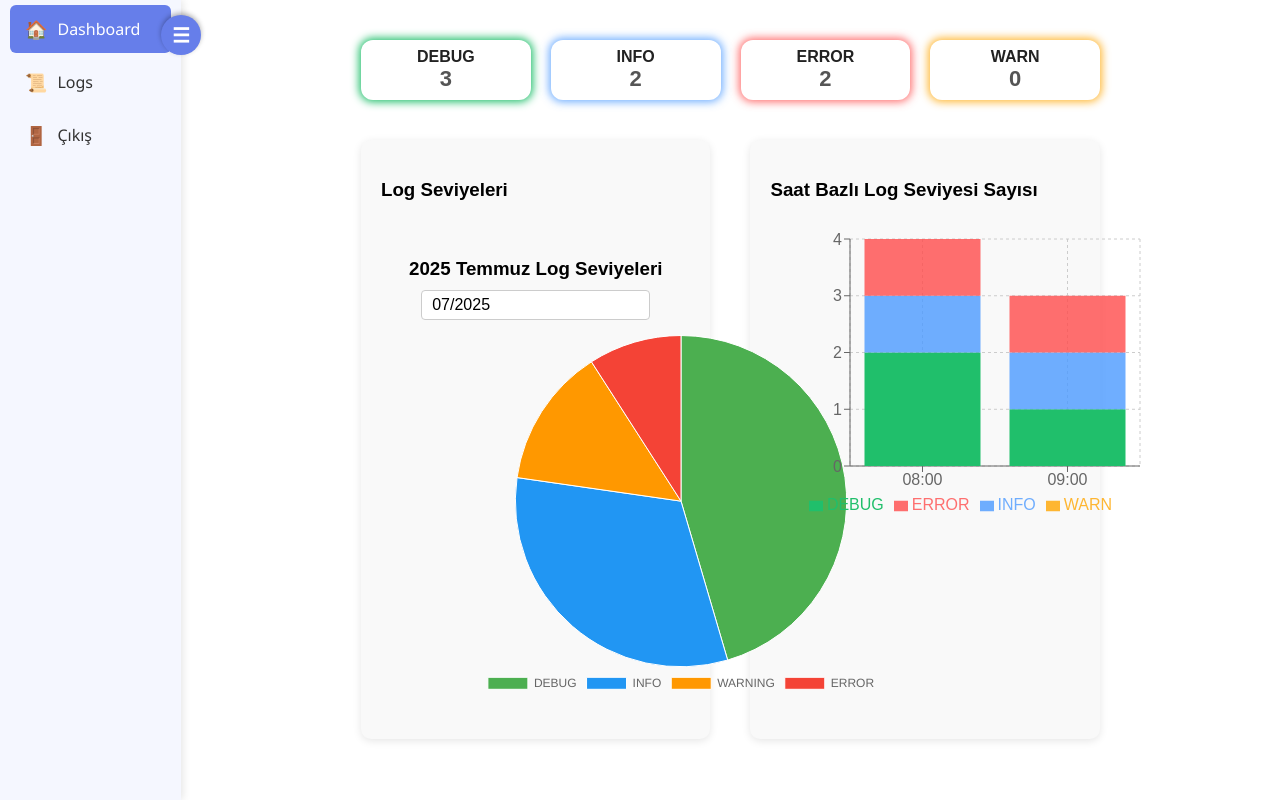
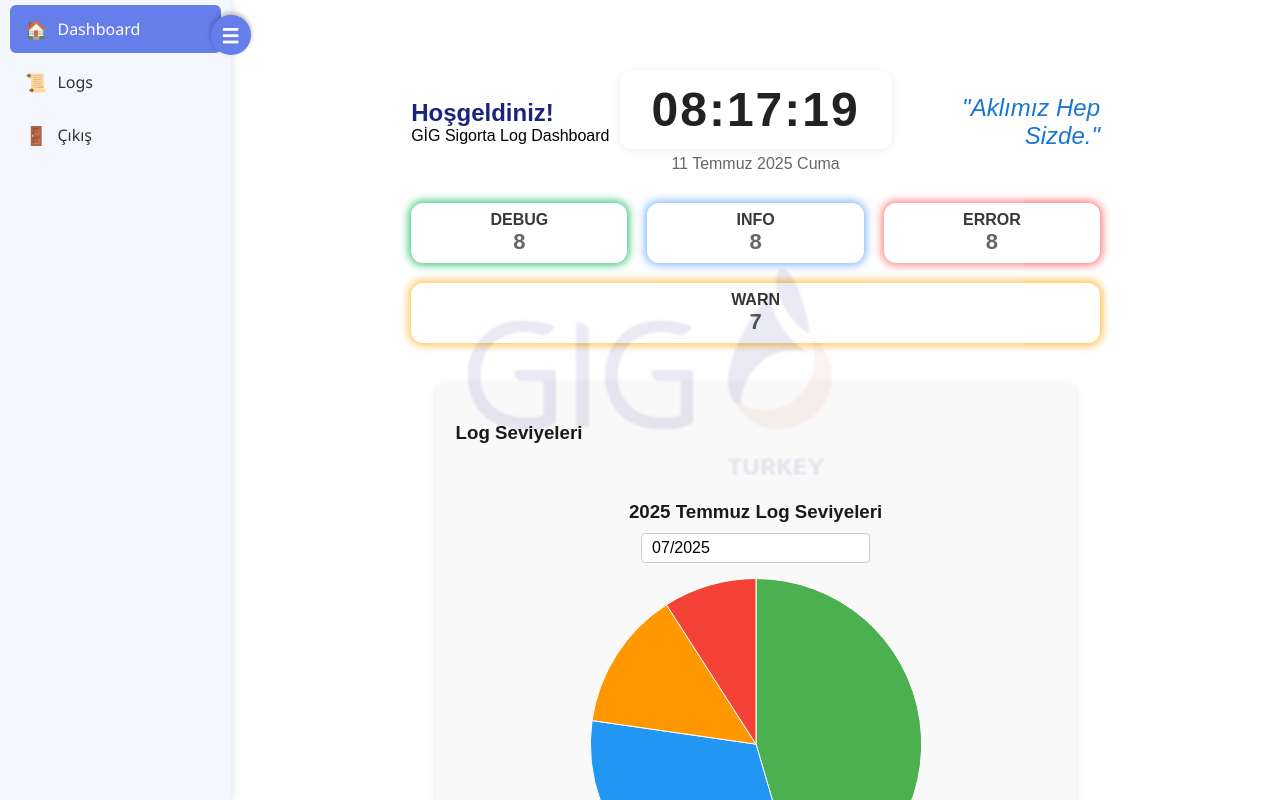
Before and after one commit to Gulf-Sigorta/Logging_Frontend, a React (Vite) app: page /dashboard in a window 1280 px wide. Built offline with nearby package versions, Linux system fonts and the light colour scheme.

Commit message:
dashboard kısmında gorsel guncelleme

```diff
--- a/src/components/Log/LogTable/LogTable.jsx
+++ b/src/components/Log/LogTable/LogTable.jsx
@@ -3,6 +3,10 @@
 
 const LogTable = ({ logs }) => {
   return (
+    <div className={styles.logTableWrapper}>
+      <div className={styles.logoBg}>
+        <img src="/gigsigortalogo.png" alt="GİG Sigorta Logo" style={{ width: "100%", height: "auto" }} />
+      </div>
       <table className={styles.logTable}>
         <thead>
           <tr>
@@ -21,11 +25,11 @@
               <td>{log.source}</td>
               <td>{log.thread}</td>
               <td>{log.message}</td>
-
             </tr>
           ))}
         </tbody>
       </table>
+    </div>
   );
 };
 
--- a/src/components/Log/LogTable/LogTable.module.css
+++ b/src/components/Log/LogTable/LogTable.module.css
@@ -6,6 +6,12 @@
   background: white;
   border-radius: 8px;
   overflow: hidden;
+}
+.pageWrapper {
+  display: flex;
+  flex-direction: column;
+  align-items: center;
+  padding: 40px 20px;
 }
 
 .logTable thead {
@@ -46,3 +52,35 @@
   color: #6c757d;
   font-weight: 600;
 }
+
+.logTableWrapper {
+  width: 100%;
+  max-width: 1200px;
+}
+
+
+.logoBg {
+  margin-top: 60px;
+  display: flex;
+  justify-content: center;
+  align-items: center;
+}
+
+.logoBg img {
+  width: 40vw;
+  max-width: 600px;
+  opacity: 0.08;
+  pointer-events: none;
+}
+
+.logTable {
+  position: relative;
+  z-index: 1;
+  width: 100%;
+  border-collapse: collapse;
+  font-family: 'Segoe UI', Tahoma, Geneva, Verdana, sans-serif;
+  box-shadow: 0 2px 8px rgba(0,0,0,0.1);
+  background: white;
+  border-radius: 8px;
+  overflow: hidden;
+}
--- a/src/pages/Dashboard/Dashboard.module.css
+++ b/src/pages/Dashboard/Dashboard.module.css
@@ -74,3 +74,25 @@
   font-weight: 700;
   color: #555;
 }
+
+
+.contentArea {
+  position: relative;
+  min-height: 100vh;
+  /* ...diğer stiller... */
+  background:
+    url('/gigsigortalogo.png') no-repeat center center;
+  background-size: 40% auto;
+  opacity: 1;
+}
+
+.contentArea::before {
+  content: "";
+  position: fixed; /* Değişiklik: absolute yerine fixed */
+  inset: 0;
+  background: url('/gigsigortalogo.png') no-repeat center center;
+  background-size: 60% auto; /* Değişiklik: daha büyük logo */
+  opacity: 0.10; /* Saydamlık oranı */
+  pointer-events: none;
+  z-index: 0;
+}
--- a/src/pages/Dashboard/DashboardDeneme.jsx
+++ b/src/pages/Dashboard/DashboardDeneme.jsx
@@ -1,4 +1,4 @@
-import React from "react";
+import React, { useEffect, useState } from "react";
 import {
   BarChart,
   Bar,
@@ -13,16 +13,39 @@
 
 // Örnek log verileri
 const logs = [
-  { id: 3, level: "DEBUG", timestamp: "2025-07-11 08:20:00" },
-  { id: 4, level: "ERROR", timestamp: "2025-07-11 08:30:00" },
-  { id: 5, level: "DEBUG", timestamp: "2025-07-11 08:40:00" },
-  { id: 6, level: "INFO", timestamp: "2025-07-11 08:50:00" },
-  { id: 7, level: "DEBUG", timestamp: "2025-07-11 09:00:00" },
-  { id: 8, level: "ERROR", timestamp: "2025-07-11 09:10:00" },
-  { id: 9, level: "INFO", timestamp: "2025-07-11 09:20:00" },
+  { id: 1, level: "DEBUG", timestamp: "2025-07-11 00:15:00" },
+  { id: 2, level: "INFO", timestamp: "2025-07-11 01:20:00" },
+  { id: 3, level: "ERROR", timestamp: "2025-07-11 01:45:00" },
+  { id: 4, level: "WARN", timestamp: "2025-07-11 02:10:00" },
+  { id: 5, level: "DEBUG", timestamp: "2025-07-11 03:05:00" },
+  { id: 6, level: "INFO", timestamp: "2025-07-11 03:25:00" },
+  { id: 7, level: "ERROR", timestamp: "2025-07-11 04:50:00" },
+  { id: 8, level: "WARN", timestamp: "2025-07-11 05:05:00" },
+  { id: 9, level: "DEBUG", timestamp: "2025-07-11 05:20:00" },
+  { id: 10, level: "INFO", timestamp: "2025-07-11 06:30:00" },
+  { id: 11, level: "ERROR", timestamp: "2025-07-11 07:40:00" },
+  { id: 12, level: "WARN", timestamp: "2025-07-11 08:50:00" },
+  { id: 13, level: "DEBUG", timestamp: "2025-07-11 09:15:00" },
+  { id: 14, level: "INFO", timestamp: "2025-07-11 09:20:00" },
+  { id: 15, level: "ERROR", timestamp: "2025-07-11 10:30:00" },
+  { id: 16, level: "WARN", timestamp: "2025-07-11 11:40:00" },
+  { id: 17, level: "DEBUG", timestamp: "2025-07-11 12:10:00" },
+  { id: 18, level: "INFO", timestamp: "2025-07-11 13:25:00" },
+  { id: 19, level: "ERROR", timestamp: "2025-07-11 13:50:00" },
+  { id: 20, level: "WARN", timestamp: "2025-07-11 14:05:00" },
+  { id: 21, level: "DEBUG", timestamp: "2025-07-11 15:20:00" },
+  { id: 22, level: "INFO", timestamp: "2025-07-11 16:30:00" },
+  { id: 23, level: "ERROR", timestamp: "2025-07-11 17:40:00" },
+  { id: 24, level: "WARN", timestamp: "2025-07-11 18:50:00" },
+  { id: 25, level: "DEBUG", timestamp: "2025-07-11 19:15:00" },
+  { id: 26, level: "INFO", timestamp: "2025-07-11 20:20:00" },
+  { id: 27, level: "ERROR", timestamp: "2025-07-11 21:30:00" },
+  { id: 28, level: "WARN", timestamp: "2025-07-11 21:50:00" },
+  { id: 29, level: "DEBUG", timestamp: "2025-07-11 22:10:00" },
+  { id: 30, level: "INFO", timestamp: "2025-07-11 23:25:00" },
+  { id: 31, level: "ERROR", timestamp: "2025-07-11 23:50:00" },
 ];
 
-// Seviyeye özel renkler
 const COLORS = {
   ERROR: "rgba(255, 76, 76, 0.8)",
   WARN: "rgba(255, 165, 0, 0.8)",
@@ -33,31 +56,92 @@
 const DashboardDeneme = () => {
   const levels = ["DEBUG", "INFO", "ERROR", "WARN"];
 
-  // Saat bazlı ve seviye bazlı log gruplama
+  // Saat bazlı loglar
   const timeLevelCounts = {};
+  for (let i = 0; i < 24; i++) {
+    const hour = i.toString().padStart(2, "0");
+    timeLevelCounts[hour] = { DEBUG: 0, INFO: 0, ERROR: 0, WARN: 0 };
+  }
   logs.forEach(({ level, timestamp }) => {
     const hour = timestamp.slice(11, 13);
-    if (!timeLevelCounts[hour]) {
-      timeLevelCounts[hour] = { DEBUG: 0, INFO: 0, ERROR: 0, WARN: 0 };
+    if (timeLevelCounts[hour]) {
+      timeLevelCounts[hour][level]++;
     }
-    timeLevelCounts[hour][level]++;
   });
-
-  const barData = Object.entries(timeLevelCounts)
-    .sort((a, b) => a[0] - b[0])
-    .map(([hour, counts]) => ({
-      hour: `${hour}:00`,
-      ...counts,
-    }));
-
+  const barData = Array.from({ length: 24 }, (_, i) => {
+  const hour = i.toString().padStart(2, "0");
+  return {
+    hour: `${hour}:00`,
+    ...timeLevelCounts[hour],
+  };
+});
   const levelCounts = logs.reduce((acc, { level }) => {
     acc[level] = (acc[level] || 0) + 1;
     return acc;
   }, {});
 
+  // Canlı saat için state
+  const [clock, setClock] = useState(new Date());
+  useEffect(() => {
+    const timer = setInterval(() => setClock(new Date()), 1000);
+    return () => clearInterval(timer);
+  }, []);
+
   return (
     <div className={styles.contentArea}>
-      {/* Log sayıları kartları */}
+      {/* Yaratıcı üst alan */}
+      <div style={{
+        display: "flex",
+        justifyContent: "space-between",
+        alignItems: "center",
+        margin: "40px 130px 30px 130px",
+        gap: 20,
+        flexWrap: "wrap"
+      }}>
+        {/* Hoşgeldin */}
+        <div style={{ flex: 1, minWidth: 180 }}>
+          <h2 style={{ margin: 0, color: "#1a237e" }}>Hoşgeldiniz!</h2>
+          <p style={{ margin: 0, fontWeight: 500 }}>GİG Sigorta Log Dashboard</p>
+        </div>
+        {/* Canlı saat */}
+        <div style={{
+          flex: 1,
+          minWidth: 220,
+          display: "flex",
+          flexDirection: "column",
+          alignItems: "center",
+          justifyContent: "center"
+        }}>
+          <div style={{
+            fontSize: 48,
+            fontWeight: 700,
+            letterSpacing: 2,
+            color: "#222",
+            background: "rgba(255,255,255,0.7)",
+            borderRadius: 12,
+            padding: "12px 32px",
+            boxShadow: "0 2px 8px rgba(0,0,0,0.08)"
+          }}>
+            {clock.toLocaleTimeString("tr-TR")}
+          </div>
+          <span style={{ fontSize: 16, color: "#666", marginTop: 6 }}>
+            {clock.toLocaleDateString("tr-TR", { weekday: "long", year: "numeric", month: "long", day: "numeric" })}
+          </span>
+        </div>
+        {/* Slogan veya motivasyon */}
+        <div style={{ flex: 1, minWidth: 180, textAlign: "right" }}>
+          <span style={{
+            fontStyle: "italic",
+            color: "#1976d2",
+            fontWeight: 500,
+            fontSize: 24
+          }}>
+            "Aklımız Hep Sizde."
+          </span>
+        </div>
+      </div>
+
+      {/* Log kartları ve Pie Chart */}
       <div className={styles.statsGrid}>
         {levels.map((level) => (
           <div
@@ -70,19 +154,38 @@
         ))}
       </div>
 
-      {/* Grafikler */}
       <div className={styles.chartsContainer}>
-        {/* Pie Chart */}
         <div className={styles.chartBox}>
           <h3>Log Seviyeleri</h3>
           <LogsPieChart />
         </div>
+      </div>
 
-        {/* Bar Chart */}
+      {/* Duyuru kutusu */}
+      <div
+        style={{
+          margin: "40px auto 0 auto",
+          maxWidth: 600,
+          background: "rgba(255,255,255,0.85)",
+          borderRadius: 12,
+          padding: 24,
+          boxShadow: "0 2px 8px rgba(0,0,0,0.08)",
+          textAlign: "center",
+        }}
+      >
+        <h2>DUYURU</h2>
+        <p>
+          Sistem bakımı 15 Temmuz 2025 tarihinde 02:00-03:00 saatleri arasında yapılacaktır.<br />
+          Bu süre zarfında dashboard geçici olarak erişilemeyebilir.
+        </p>
+      </div>
+
+      {/* Saat bazlı log seviyesi tablosu en altta */}
+      <div className={styles.chartsContainer} style={{ marginTop: 40 }}>
         <div className={styles.chartBox}>
           <h3>Saat Bazlı Log Seviyesi Sayısı</h3>
           <BarChart
-            width={400}
+            width={600}
             height={300}
             data={barData}
             margin={{ top: 20, right: 30, left: 20, bottom: 5 }}
```
Also changed, not shown: public/gigsigortalogo.png (added), src/components/Log/LogLevelSummary/LogLevelSummary.module.css (line endings or trailing spaces). Lines whose indentation alone changed are shown as unchanged.
